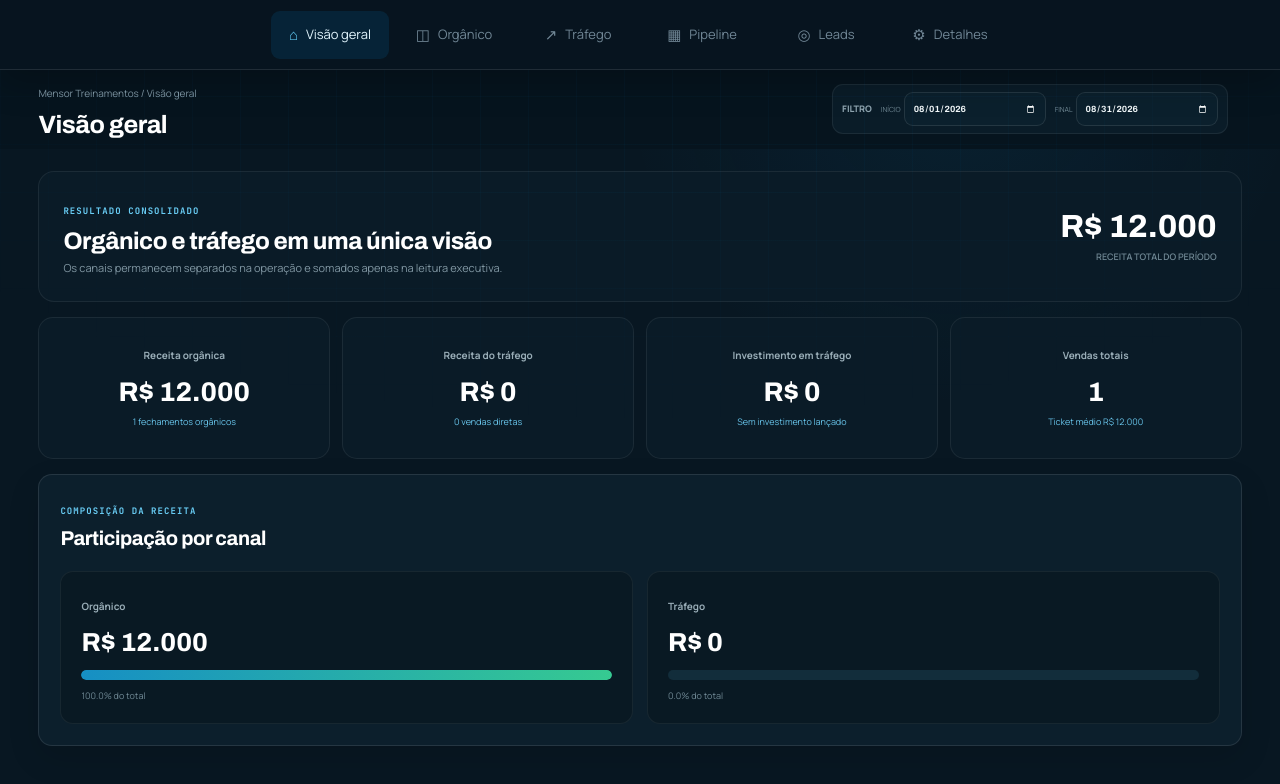
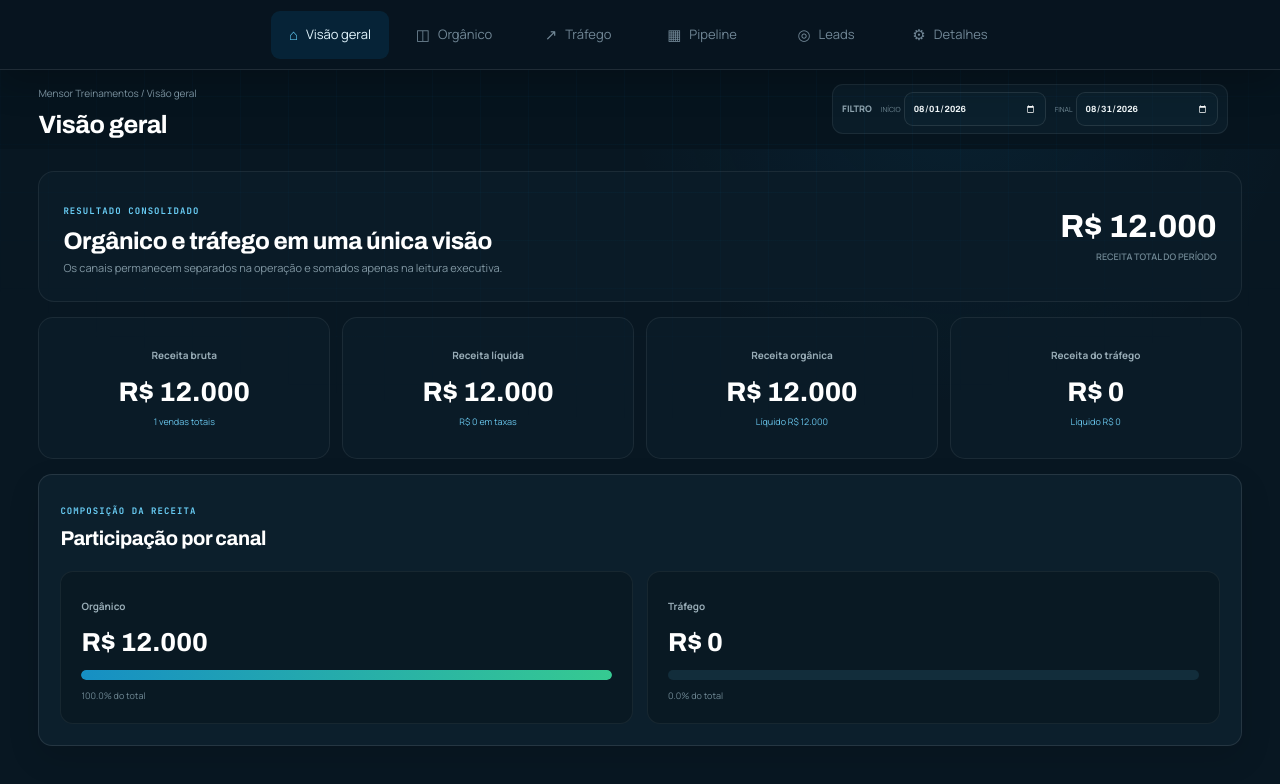
Before and after one commit to cezarhlima1/diegomensor, a Next.js app: page /CRM in a window 1280 px wide. Shown: the top 784 px of the page. Built offline with nearby package versions, Linux system fonts and the light colour scheme.

Commit message:
Adiciona valores bruto e líquido aos produtos

```diff
--- a/components/crm/CRM.tsx
+++ b/components/crm/CRM.tsx
@@ -43,7 +43,7 @@ type TrafficRecord = {
   sales: number;
   revenue: number;
 };
-type ProductDefinition = { name: string; price: number };
+type ProductDefinition = { name: string; price: number; netPrice?: number };
 
 const products = [
   { name: "Precificação para oficinas", price: 197 },
@@ -62,6 +62,7 @@ const legacySources: Record<string, string> = {
 };
 const normalizeSource = (source: string) => legacySources[source] || (leadSources.includes(source as typeof leadSources[number]) ? source : "Cadastro");
 const productPrice = (product?: string) => products.find((item) => item.name === product)?.price || 0;
+const netForValue = (value: number, productName: string | undefined, catalog: ProductDefinition[]) => { const product = catalog.find((item) => item.name === productName); if (!product?.price) return value; return value * ((product.netPrice ?? product.price) / product.price); };
 const inMonth = (date: string | undefined, month: string) => Boolean(date?.startsWith(month));
 const inRange = (date: string | undefined, start: string, end: string) => Boolean(date && date.slice(0, 10) >= start && date.slice(0, 10) <= end);
 const formatEventDate = (date?: string) => date ? new Intl.DateTimeFormat("pt-BR", { dateStyle: "short", timeStyle: "short" }).format(new Date(date)) : "Ainda não ocorreu";
@@ -230,7 +231,7 @@ export default function CRM() {
   }, [leads, loaded]);
   useEffect(() => { try { const saved = localStorage.getItem("mensor-crm-traffic-v1"); if (saved) setTraffic(JSON.parse(saved)); } catch {} }, []);
   const saveTraffic = (next: TrafficRecord[]) => { setTraffic(next); localStorage.setItem("mensor-crm-traffic-v1", JSON.stringify(next)); };
-  useEffect(() => { try { const savedProducts = localStorage.getItem("mensor-crm-products-v1"); const savedSources = localStorage.getItem("mensor-crm-sources-v1"); if (savedProducts) setCatalogProducts(JSON.parse(savedProducts)); if (savedSources) setCatalogSources(JSON.parse(savedSources)); } catch {} }, []);
+  useEffect(() => { try { const savedProducts = localStorage.getItem("mensor-crm-products-v1"); const savedSources = localStorage.getItem("mensor-crm-sources-v1"); if (savedProducts) setCatalogProducts((JSON.parse(savedProducts) as ProductDefinition[]).map((item) => ({ ...item, netPrice: item.netPrice ?? item.price }))); if (savedSources) setCatalogSources(JSON.parse(savedSources)); } catch {} }, []);
   const saveProducts = (next: ProductDefinition[]) => { setCatalogProducts(next); localStorage.setItem("mensor-crm-products-v1", JSON.stringify(next)); };
   const saveSources = (next: string[]) => { setCatalogSources(next); localStorage.setItem("mensor-crm-sources-v1", JSON.stringify(next)); };
   const renameProduct = (oldName: string, product: ProductDefinition) => { saveProducts(catalogProducts.map((item) => item.name === oldName ? product : item)); setLeads((current) => current.map((lead) => lead.product === oldName ? { ...lead, product: product.name } : lead)); saveTraffic(traffic.map((item) => item.product === oldName ? { ...item, product: product.name } : item)); };
@@ -248,6 +249,7 @@ export default function CRM() {
       closed: won.length,
       openValue: open.reduce((sum, lead) => sum + lead.value, 0),
       wonValue: won.reduce((sum, lead) => sum + lead.value, 0),
+      netWonValue: won.reduce((sum, lead) => sum + netForValue(lead.value, lead.product, catalogProducts), 0),
       conversion: reportingLeads.length ? (won.length / reportingLeads.length) * 100 : 0,
       proposalConversion: proposals.length
         ? (won.length / proposals.length) * 100
@@ -262,7 +264,7 @@ export default function CRM() {
         (lead) => lead.temperature === "Quente" && lead.stage !== "Fechado",
       ).length,
     };
-  }, [reportingLeads, leads, dateRange]);
+  }, [reportingLeads, leads, dateRange, catalogProducts]);
 
   const filtered = leads.filter((lead) =>
     `${lead.name} ${lead.company} ${lead.email}`
@@ -365,7 +367,7 @@ export default function CRM() {
             {["comercial", "pipeline", "contatos"].includes(view) && <button onClick={() => setAdding(true)}>+ Novo lead</button>}
           </div>
         </header>
-        {view === "geral" && <ExecutiveOverview leads={leads} start={dateRange.start} end={dateRange.end} traffic={traffic.filter((item) => inRange(item.date || `${item.month}-01`, dateRange.start, dateRange.end))} />}
+        {view === "geral" && <ExecutiveOverview leads={leads} products={catalogProducts} start={dateRange.start} end={dateRange.end} traffic={traffic.filter((item) => inRange(item.date || `${item.month}-01`, dateRange.start, dateRange.end))} />}
         {view === "comercial" && (
           <Dashboard leads={leads} allLeads={leads} stats={stats} selectedMonth={selectedMonth} start={dateRange.start} end={dateRange.end} products={catalogProducts} sources={catalogSources} />
         )}
@@ -397,23 +399,24 @@ export default function CRM() {
   );
 }
 
-function ExecutiveOverview({ leads, start, end, traffic }: { leads: Lead[]; start: string; end: string; traffic: TrafficRecord[] }) {
+function ExecutiveOverview({ leads, products, start, end, traffic }: { leads: Lead[]; products: ProductDefinition[]; start: string; end: string; traffic: TrafficRecord[] }) {
   const organicClosings = leads.filter((lead) => inRange(lead.closedAt, start, end));
   const organicRevenue = organicClosings.reduce((sum, lead) => sum + lead.value, 0);
+  const organicNet = organicClosings.reduce((sum, lead) => sum + netForValue(lead.value, lead.product, products), 0);
   const trafficRevenue = traffic.reduce((sum, item) => sum + item.revenue, 0);
-  const investment = traffic.reduce((sum, item) => sum + item.investment, 0);
+  const trafficNet = traffic.reduce((sum, item) => sum + netForValue(item.revenue, item.product, products), 0);
   const directSales = traffic.reduce((sum, item) => sum + item.sales, 0);
   const organicSales = organicClosings.length;
   const totalRevenue = organicRevenue + trafficRevenue;
+  const totalNet = organicNet + trafficNet;
   const totalSales = organicSales + directSales;
-  const roas = investment ? trafficRevenue / investment : 0;
   return <div className={`${styles.content} ${styles.executiveOverview}`}>
     <section className={styles.overviewHero}><div><span>Resultado consolidado</span><h2>Orgânico e tráfego em uma única visão</h2><p>Os canais permanecem separados na operação e somados apenas na leitura executiva.</p></div><strong>{currency.format(totalRevenue)}<small>receita total do período</small></strong></section>
     <div className={styles.overviewKpis}>
-      <Kpi label="Receita orgânica" value={currency.format(organicRevenue)} detail={`${organicSales} fechamentos orgânicos`} />
-      <Kpi label="Receita do tráfego" value={currency.format(trafficRevenue)} detail={`${directSales} vendas diretas`} />
-      <Kpi label="Investimento em tráfego" value={currency.format(investment)} detail={investment ? `ROAS ${roas.toFixed(2)}x` : "Sem investimento lançado"} />
-      <Kpi label="Vendas totais" value={String(totalSales)} detail={totalSales ? `Ticket médio ${currency.format(totalRevenue / totalSales)}` : "Nenhuma venda no período"} />
+      <Kpi label="Receita bruta" value={currency.format(totalRevenue)} detail={`${totalSales} vendas totais`} />
+      <Kpi label="Receita líquida" value={currency.format(totalNet)} detail={`${currency.format(Math.max(0, totalRevenue - totalNet))} em taxas`} />
+      <Kpi label="Receita orgânica" value={currency.format(organicRevenue)} detail={`Líquido ${currency.format(organicNet)}`} />
+      <Kpi label="Receita do tráfego" value={currency.format(trafficRevenue)} detail={`Líquido ${currency.format(trafficNet)}`} />
     </div>
     <section className={`${styles.panel} ${styles.channelComposition}`}><header><span>Composição da receita</span><h3>Participação por canal</h3></header><div><article><span>Orgânico</span><strong>{currency.format(organicRevenue)}</strong><div><i style={{ width: `${totalRevenue ? organicRevenue / totalRevenue * 100 : 0}%` }} /></div><small>{totalRevenue ? (organicRevenue / totalRevenue * 100).toFixed(1) : "0.0"}% do total</small></article><article><span>Tráfego</span><strong>{currency.format(trafficRevenue)}</strong><div><i style={{ width: `${totalRevenue ? trafficRevenue / totalRevenue * 100 : 0}%` }} /></div><small>{totalRevenue ? (trafficRevenue / totalRevenue * 100).toFixed(1) : "0.0"}% do total</small></article></div></section>
   </div>;
@@ -426,10 +429,11 @@ function TrafficDashboard({ records, month, products, save, remove }: { records:
   const cpa = totals.sales ? totals.investment / totals.sales : 0;
   const roas = totals.investment ? totals.revenue / totals.investment : 0;
   const conversion = totals.pageViews ? totals.sales / totals.pageViews * 100 : 0;
+  const netRevenue = records.reduce((sum, item) => sum + netForValue(item.revenue, item.product, products), 0);
   const submit = (event: React.FormEvent) => { event.preventDefault(); save({ id: String(Date.now()), month, date: new Date().toISOString().slice(0, 10), campaign: draft.campaign.trim(), product: draft.product, investment: Number(draft.investment) || 0, clicks: Number(draft.clicks) || 0, pageViews: Number(draft.pageViews) || 0, checkouts: Number(draft.checkouts) || 0, sales: Number(draft.sales) || 0, revenue: Number(draft.revenue) || 0 }); setAdding(false); setDraft({ campaign: "", product: products[0]?.name || "", investment: "", clicks: "", pageViews: "", checkouts: "", sales: "", revenue: "" }); };
   return <div className={`${styles.content} ${styles.trafficDashboard}`}>
     <header className={styles.trafficHeader}><div><span>Vendas diretas</span><h2>Campanhas e gateway</h2><p>Cadastre os resultados consolidados sem misturar essas vendas com a pipeline comercial.</p></div><button onClick={() => setAdding(true)}>+ Adicionar campanha</button></header>
-    <div className={styles.trafficKpis}><Kpi label="Investimento" value={currency.format(totals.investment)} detail={`${totals.clicks} cliques`} /><Kpi label="Faturamento" value={currency.format(totals.revenue)} detail={`${totals.sales} vendas aprovadas`} /><Kpi label="CPA" value={currency.format(cpa)} detail="Custo por compra" /><Kpi label="ROAS" value={`${roas.toFixed(2)}x`} detail={`${conversion.toFixed(2)}% de conversão`} /></div>
+    <div className={styles.trafficKpis}><Kpi label="Investimento" value={currency.format(totals.investment)} detail={`${totals.clicks} cliques`} /><Kpi label="Faturamento bruto" value={currency.format(totals.revenue)} detail={`${totals.sales} vendas aprovadas`} /><Kpi label="Faturamento líquido" value={currency.format(netRevenue)} detail={`${currency.format(Math.max(0, totals.revenue - netRevenue))} em taxas`} /><Kpi label="ROAS" value={`${roas.toFixed(2)}x`} detail={`CPA ${currency.format(cpa)} · ${conversion.toFixed(2)}% conversão`} /></div>
     <section className={`${styles.panel} ${styles.trafficTable}`}><header><div><span>Detalhamento</span><h3>Resultados por campanha</h3></div><b>{records.length} campanhas</b></header><div className={styles.trafficRows}>{records.map((item) => <article key={item.id}><div><b>{item.campaign}</b><small>{item.product}</small></div><span><small>Investimento</small>{currency.format(item.investment)}</span><span><small>Vendas</small>{item.sales}</span><span><small>Receita</small>{currency.format(item.revenue)}</span><span><small>ROAS</small>{item.investment ? (item.revenue / item.investment).toFixed(2) : "0.00"}x</span><button onClick={() => remove(item.id)} aria-label={`Excluir ${item.campaign}`}>×</button></article>)}{!records.length && <div className={styles.emptyTraffic}>Nenhuma campanha cadastrada neste período.</div>}</div></section>
     {adding && <div className={styles.backdrop} onMouseDown={() => setAdding(false)}><form className={`${styles.modal} ${styles.trafficModal}`} onMouseDown={(event) => event.stopPropagation()} onSubmit={submit}><header><div><span>Tráfego pago</span><h2>Adicionar campanha</h2></div><button type="button" onClick={() => setAdding(false)}>×</button></header><div className={styles.formGrid}><Input label="Campanha" value={draft.campaign} set={(campaign) => setDraft({ ...draft, campaign })} required /><label><span>Produto</span><select value={draft.product} onChange={(event) => setDraft({ ...draft, product: event.target.value })}>{products.map((product) => <option key={product.name}>{product.name}</option>)}</select></label>{([['investment','Investimento'],['clicks','Cliques'],['pageViews','Visualizações da página'],['checkouts','Checkouts iniciados'],['sales','Compras aprovadas'],['revenue','Faturamento']] as const).map(([key,label]) => <Input key={key} label={label} value={draft[key]} set={(value) => setDraft({ ...draft, [key]: value })} type="number" />)}</div><footer><button type="button" onClick={() => setAdding(false)}>Cancelar</button><button type="submit">Salvar campanha</button></footer></form></div>}
   </div>;
@@ -454,6 +458,7 @@ function Dashboard({
     closed: number;
     openValue: number;
     wonValue: number;
+    netWonValue: number;
     conversion: number;
     proposalConversion: number;
     proposalValue: number;
@@ -661,16 +666,16 @@ function Details({ products, sources, saveProducts, saveSources, renameProduct,
   const saveTemplates = (next: Array<{ id: string; title: string; text: string }>) => { setTemplates(next); localStorage.setItem("mensor-crm-messages-v1", JSON.stringify(next)); };
   const addTemplate = (event: React.FormEvent) => { event.preventDefault(); if (!title.trim() || !message.trim()) return; saveTemplates([{ id: String(Date.now()), title: title.trim(), text: message.trim() }, ...templates]); setTitle(""); setMessage(""); setAddingMessage(false); };
   const copyTemplate = async (id: string, text: string) => { await navigator.clipboard.writeText(text); setCopied(id); window.setTimeout(() => setCopied(null), 1800); };
-  const addProduct = () => { const name = window.prompt("Nome do produto:")?.trim(); if (!name || products.some((item) => item.name.toLowerCase() === name.toLowerCase())) return; const value = window.prompt("Valor padrão do produto:", "0"); if (value === null) return; const price = Number(value.replace(/[^0-9,.-]/g, "").replace(".", "").replace(",", ".")); saveProducts([...products, { name, price: Number.isFinite(price) ? price : 0 }]); };
+  const addProduct = () => { const name = window.prompt("Nome do produto:")?.trim(); if (!name || products.some((item) => item.name.toLowerCase() === name.toLowerCase())) return; const gross = window.prompt("Valor bruto do produto:", "0"); if (gross === null) return; const net = window.prompt("Valor líquido do produto:", gross); if (net === null) return; const price = Number(gross.replace(/[^0-9,.-]/g, "").replace(".", "").replace(",", ".")); const netPrice = Number(net.replace(/[^0-9,.-]/g, "").replace(".", "").replace(",", ".")); saveProducts([...products, { name, price: Number.isFinite(price) ? price : 0, netPrice: Number.isFinite(netPrice) ? netPrice : 0 }]); };
   const addSource = () => { const source = window.prompt("Nome da origem do lead:")?.trim(); if (!source || sources.some((item) => item.toLowerCase() === source.toLowerCase())) return; saveSources([...sources, source]); };
-  const editProduct = (product: ProductDefinition) => { const name = window.prompt("Nome do produto:", product.name)?.trim(); if (!name) return; const value = window.prompt("Valor padrão do produto:", String(product.price)); if (value === null) return; const price = Number(value.replace(/[^0-9,.-]/g, "").replace(".", "").replace(",", ".")); renameProduct(product.name, { name, price: Number.isFinite(price) ? price : 0 }); };
+  const editProduct = (product: ProductDefinition) => { const name = window.prompt("Nome do produto:", product.name)?.trim(); if (!name) return; const gross = window.prompt("Valor bruto do produto:", String(product.price)); if (gross === null) return; const net = window.prompt("Valor líquido do produto:", String(product.netPrice ?? product.price)); if (net === null) return; const price = Number(gross.replace(/[^0-9,.-]/g, "").replace(".", "").replace(",", ".")); const netPrice = Number(net.replace(/[^0-9,.-]/g, "").replace(".", "").replace(",", ".")); renameProduct(product.name, { name, price: Number.isFinite(price) ? price : 0, netPrice: Number.isFinite(netPrice) ? netPrice : 0 }); };
   const editSource = (source: string) => { const name = window.prompt("Nome da origem do lead:", source)?.trim(); if (!name) return; renameSource(source, name); };
   const editTemplate = (template: { id: string; title: string; text: string }) => { const nextTitle = window.prompt("Nome da mensagem:", template.title)?.trim(); if (!nextTitle) return; const nextText = window.prompt("Texto da mensagem:", template.text)?.trim(); if (!nextText) return; saveTemplates(templates.map((item) => item.id === template.id ? { ...item, title: nextTitle, text: nextText } : item)); };
   return (
     <div className={`${styles.content} ${styles.detailsPage}`}>
       <header className={styles.detailsIntro}><span>Configurações do CRM</span><h2>Cadastros e recursos da operação</h2><p>Gerencie os registros utilizados na pipeline, nos filtros e nas métricas.</p></header>
       <div className={styles.detailCatalogs}>
-        <section className={styles.detailCatalog}><header><div><span>Catálogo</span><h3>Produtos</h3></div><button onClick={addProduct}>+ Produto</button></header><div>{products.map((product) => <article key={product.name}><div><b>{product.name}</b><small>Valor padrão</small></div><strong>{currency.format(product.price)}</strong><div className={styles.catalogActions}><button onClick={() => editProduct(product)}>Editar</button><button onClick={() => saveProducts(products.filter((item) => item.name !== product.name))} aria-label={`Excluir ${product.name}`}>×</button></div></article>)}</div></section>
+        <section className={styles.detailCatalog}><header><div><span>Catálogo</span><h3>Produtos</h3></div><button onClick={addProduct}>+ Produto</button></header><div>{products.map((product) => <article key={product.name}><div><b>{product.name}</b><small>Taxas: {currency.format(Math.max(0, product.price - (product.netPrice ?? product.price)))}</small></div><div className={styles.productValues}><span>Bruto <b>{currency.format(product.price)}</b></span><span>Líquido <b>{currency.format(product.netPrice ?? product.price)}</b></span></div><div className={styles.catalogActions}><button onClick={() => editProduct(product)}>Editar</button><button onClick={() => saveProducts(products.filter((item) => item.name !== product.name))} aria-label={`Excluir ${product.name}`}>×</button></div></article>)}</div></section>
         <section className={styles.detailCatalog}><header><div><span>Etiquetas</span><h3>Origens de lead</h3></div><button onClick={addSource}>+ Origem</button></header><div>{sources.map((source) => <article key={source}><div><b>{source}</b><small>Origem disponível no CRM</small></div><i className={styles.sourceTag}>{source}</i><div className={styles.catalogActions}><button onClick={() => editSource(source)}>Editar</button><button onClick={() => saveSources(sources.filter((item) => item !== source))} aria-label={`Excluir ${source}`}>×</button></div></article>)}</div></section>
       </div>
       <section className={styles.messageWorkspace}>
@@ -961,10 +966,10 @@ function PeriodFilter({ start, end, setRange }: { start: string; end: string; se
 }
 function ProductValueChart({ leads, start, end, products }: { leads: Lead[]; start: string; end: string; products: ProductDefinition[] }) {
   const productNames = Array.from(new Set([...products.map((product) => product.name), ...leads.map((lead) => lead.product || "Não informado")])).filter((product) => product !== "Não informado");
-  const productData = productNames.map((product) => { const items = leads.filter((lead) => lead.product === product); const closed = items.filter((lead) => inRange(lead.closedAt, start, end)); return { product, value: closed.reduce((sum, lead) => sum + lead.value, 0), sales: closed.length, proposals: items.filter((lead) => inRange(lead.proposalAt, start, end)).length }; }).sort((a,b) => b.value - a.value);
+  const productData = productNames.map((product) => { const items = leads.filter((lead) => lead.product === product); const closed = items.filter((lead) => inRange(lead.closedAt, start, end)); const value = closed.reduce((sum, lead) => sum + lead.value, 0); return { product, value, net: closed.reduce((sum, lead) => sum + netForValue(lead.value, lead.product, products), 0), sales: closed.length, proposals: items.filter((lead) => inRange(lead.proposalAt, start, end)).length }; }).sort((a,b) => b.value - a.value);
   const total = productData.reduce((sum, product) => sum + product.value, 0);
   const colors = ["#2bc48a", "#5aaee8", "#a986e8", "#d6a752", "#e47882"];
-  return <section className={`${styles.panel} ${styles.productChart}`}><header><div><span>Receita por produto</span><h3>Composição do valor fechado</h3><p>Atualizado pelos produtos marcados como fechados na pipeline.</p></div><strong>{currency.format(total)}<small>valor total</small></strong></header><div className={styles.productStack}>{productData.map((item,index) => <i key={item.product} style={{ width: `${total ? item.value / total * 100 : 100 / Math.max(productData.length,1)}%`, background: colors[index % colors.length] }} />)}</div><div className={styles.productList}>{productData.map((item,index) => <article key={item.product}><i style={{ background: colors[index % colors.length] }} /><div><b>{item.product}</b><small>{item.sales} fechamentos · {item.proposals} propostas</small></div><strong>{currency.format(item.value)}</strong><em>{total ? (item.value / total * 100).toFixed(1) : "0.0"}%</em></article>)}</div></section>;
+  return <section className={`${styles.panel} ${styles.productChart}`}><header><div><span>Receita por produto</span><h3>Composição do valor fechado</h3><p>Atualizado pelos produtos marcados como fechados na pipeline.</p></div><strong>{currency.format(total)}<small>valor bruto total</small></strong></header><div className={styles.productStack}>{productData.map((item,index) => <i key={item.product} style={{ width: `${total ? item.value / total * 100 : 100 / Math.max(productData.length,1)}%`, background: colors[index % colors.length] }} />)}</div><div className={styles.productList}>{productData.map((item,index) => <article key={item.product}><i style={{ background: colors[index % colors.length] }} /><div><b>{item.product}</b><small>{item.sales} fechamentos · líquido {currency.format(item.net)}</small></div><strong>{currency.format(item.value)}</strong><em>{total ? (item.value / total * 100).toFixed(1) : "0.0"}%</em></article>)}</div></section>;
 }
 function OriginValueChart({ leads, start, end, sources }: { leads: Lead[]; start: string; end: string; sources: string[] }) {
   const [selectedOrigin, setSelectedOrigin] = useState<string | null>(null);
@@ -982,6 +987,7 @@ function FinancialSummary({
     closed: number;
     openValue: number;
     wonValue: number;
+    netWonValue: number;
     proposalValue: number;
     conversion: number;
     proposalConversion: number;
@@ -1002,7 +1008,7 @@ function FinancialSummary({
         <article>
           <span>Valor final fechado</span>
           <strong>{currency.format(stats.wonValue)}</strong>
-          <small>Valor confirmado no fechamento</small>
+          <small>Líquido {currency.format(stats.netWonValue)} · taxas {currency.format(Math.max(0, stats.wonValue - stats.netWonValue))}</small>
         </article>
         <article>
           <span>Fechamento sobre leads</span>
--- a/components/crm/crm.module.css
+++ b/components/crm/crm.module.css
@@ -2082,3 +2082,5 @@
 @media(max-width:700px){.topbar>.periodFilter{display:grid;grid-template-columns:auto 1fr 1fr;align-items:end}.topbar>.periodFilter>span{align-self:center}.topbar>.periodFilter>label{display:grid;width:auto}.topbar>.periodFilter>label>input{width:100%}.contactFilterFields{display:grid!important;grid-template-columns:1fr 1fr;width:100%}.contactFilterFields label{min-width:0}.contactFilterFields label:nth-child(3),.contactFilterFields>button{grid-column:1/-1}.contactFilterFields>button{width:100%}}
 
 .detailCatalog article{grid-template-columns:minmax(0,1fr) auto auto}.catalogActions,.templateActions{display:flex!important;align-items:center;gap:6px}.catalogActions button,.templateActions button{min-height:30px;padding:0 8px;border:1px solid rgba(105,205,245,.18)!important;border-radius:7px;background:rgba(7,139,212,.08)!important;color:#75cdef!important;font-size:8px!important;font-weight:750;cursor:pointer}.catalogActions button:last-child,.templateActions button:last-child{min-width:29px;padding:0;color:#8297a2!important;font-size:17px!important}
+.productValues{display:flex!important;align-items:center;gap:13px}.productValues span{display:grid;gap:3px;color:#718995;font-size:7px;text-transform:uppercase}.productValues span b{color:#e7f1f4;font-size:9px;text-transform:none;white-space:nowrap}
+@media(max-width:560px){.detailCatalog article{grid-template-columns:minmax(0,1fr) auto}.productValues{grid-column:1/-1;grid-row:2}.catalogActions{grid-column:2;grid-row:1}}
```
